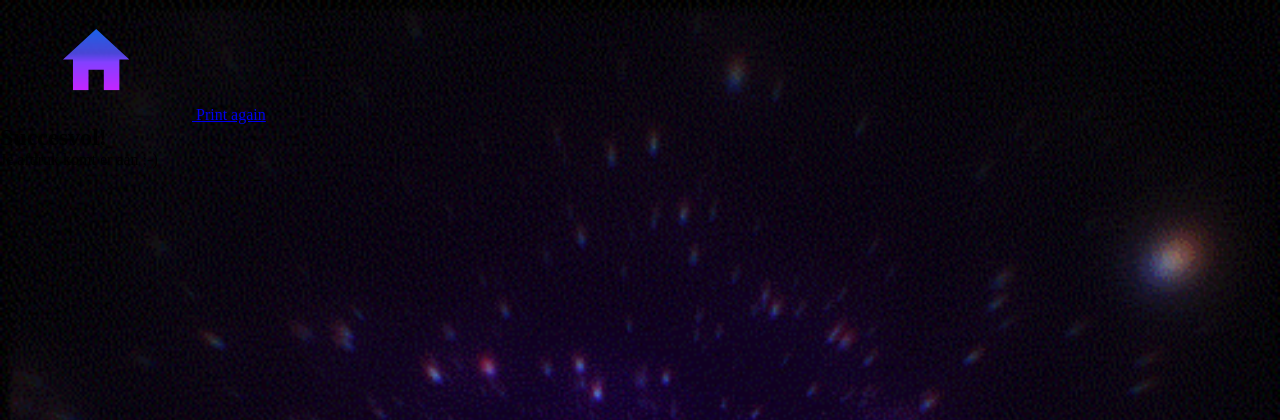
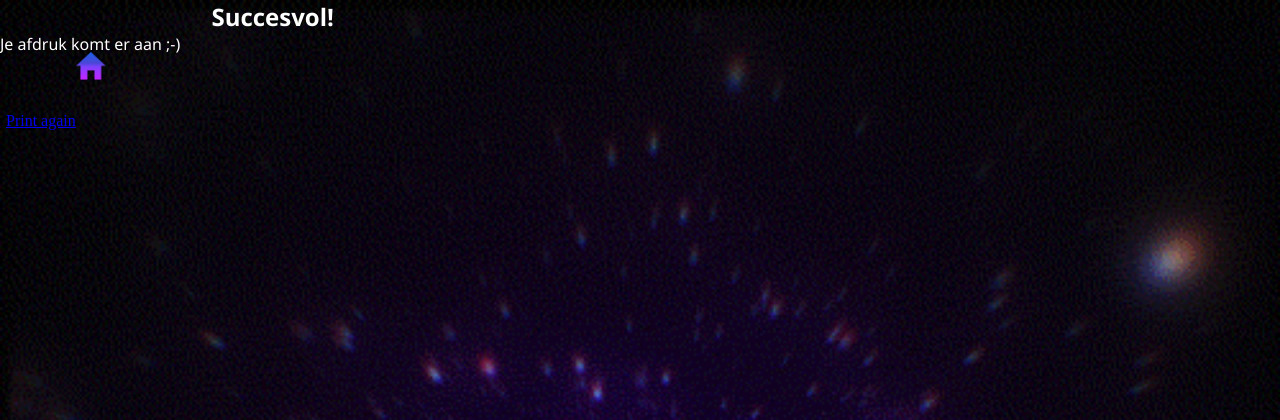
Before and after one commit to EMMELINEMARTENS/Cloud-Printer-IoT, a Python web app: template templates/succes.html in a window 1280 px wide. Shown: the top 420 px of the page. Run offline with Jinja, Linux system fonts and the light colour scheme; the template is opened without the code that fills it, so the values that code supplies are empty.

Commit message:
succespage update

```diff
--- a/templates/css/style.css
+++ b/templates/css/style.css
@@ -131,7 +131,12 @@
 
 		margin-top: 5%;
 	}
-
+	div.succes{
+		height: 2vh;
+		position: relative;
+		display: flex;
+		align-self: center;
+	}
 }
 
 @media only screen and (max-width: 3840px) {
@@ -250,4 +255,17 @@
 		height: 2vh;
 		width: 70%;
 	}
+
+	div.succes{
+		float: left;
+		padding: .375em;
+		vertical-align: baseline;
+	}
+	div.succes.img {
+		height: 25px;
+	}
+	div.succescontainer{
+		font-family: 'Segoe UI', Tahoma, Geneva, Verdana, sans-serif;
+		color: var(--white);
+	}
 }
--- a/templates/succes.html
+++ b/templates/succes.html
@@ -10,7 +10,9 @@
 </head>
 
 <body class="background">
-	<a class="succes" href="index.html"><img src="../images/Icon ionic-md-home@2x.png" alt="home"> Print again</a>
+	<div class="succes">
+	<a href="index.html"><span>Print again</span><img src="../images/Icon ionic-md-home@2x.png" title="Print again" alt="home"></a>
+	</div>
 	<div class="succescontainer">
 		<h2>Succesvol!</h2>
 		<p>Je afdruk komt er aan ;-)</p>
```
